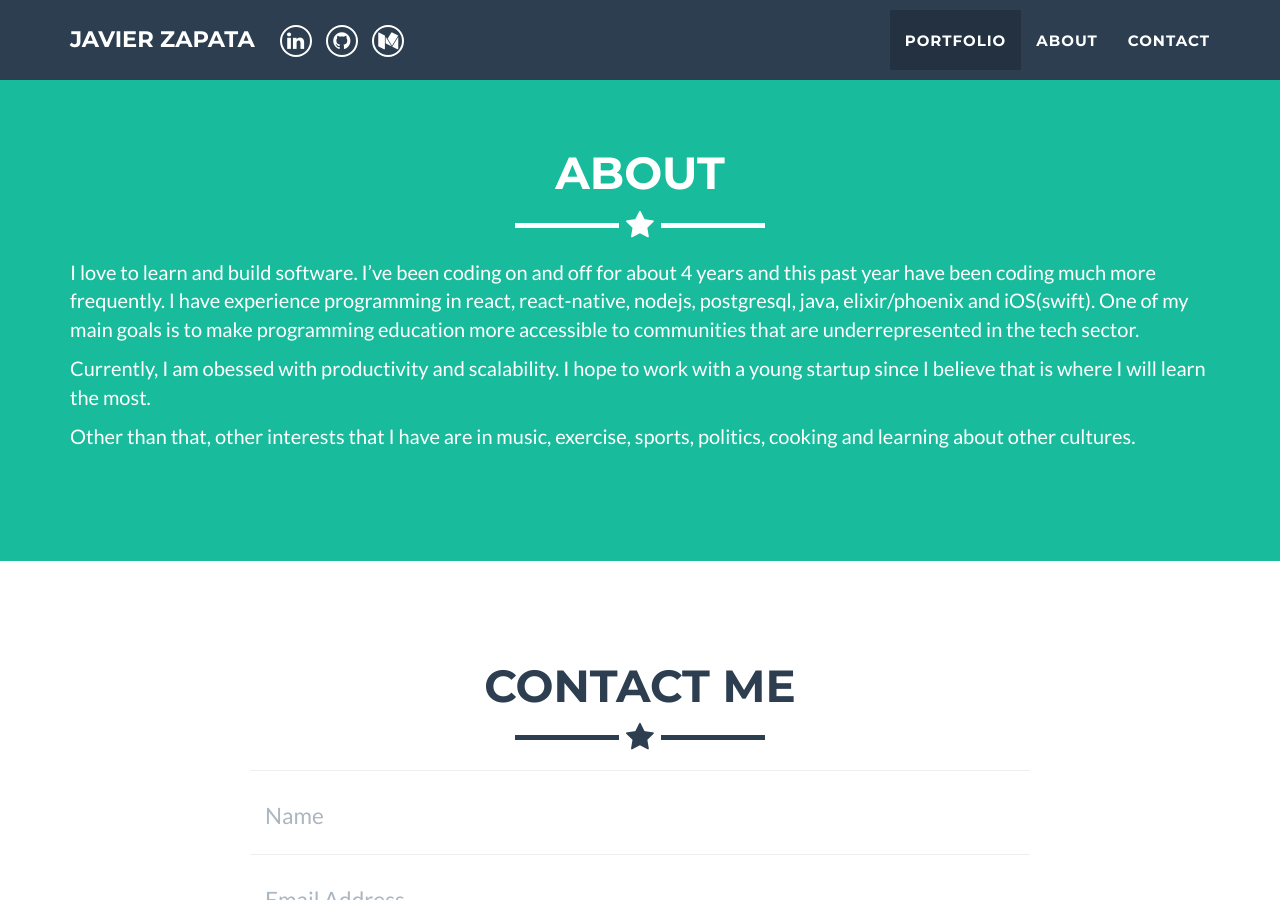
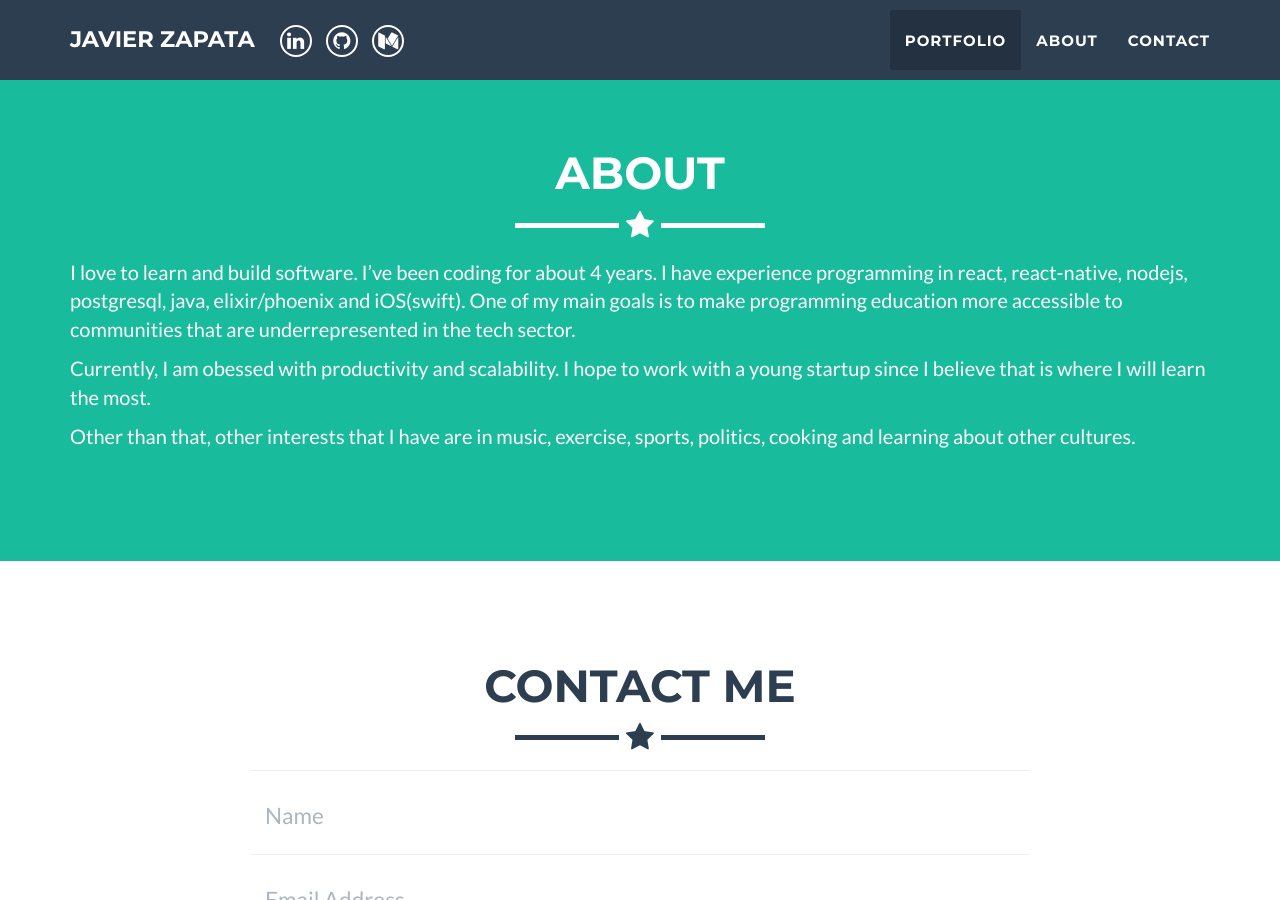
Before and after one commit to jzapata87/jzapata87.github.io, a Jekyll site: the page built from index.html, in a window 1280 px wide and 900 px high, scrolled down 1401 px. Built offline with Jekyll 4.4.1, drawn with Linux system fonts in a browser that asks for light colours.

Commit message:
Update about.html

```diff
--- a/_includes/about.html
+++ b/_includes/about.html
@@ -9,7 +9,7 @@
             </div>
             <div class="d-flex">
                 <div class="flex-row-center">
-                    <p> I love to learn and build software.  I’ve been coding on and off for about 4 years and this past year have been coding much more frequently. I have experience programming in react, react-native, nodejs, postgresql, java, elixir/phoenix and iOS(swift).  One of my main goals is to make programming education more accessible to communities that are underrepresented in the tech sector.</p>
+                    <p> I love to learn and build software.  I’ve been coding for about 4 years. I have experience programming in react, react-native, nodejs, postgresql, java, elixir/phoenix and iOS(swift).  One of my main goals is to make programming education more accessible to communities that are underrepresented in the tech sector.</p>
                     <p> Currently, I am obessed with productivity and scalability. I hope to work with a young startup since I believe that is where I will learn the most.</p>
                     <p> Other than that, other interests that I have are in music, exercise, sports, politics, cooking and learning about other cultures. </p>
                 </div>
```
